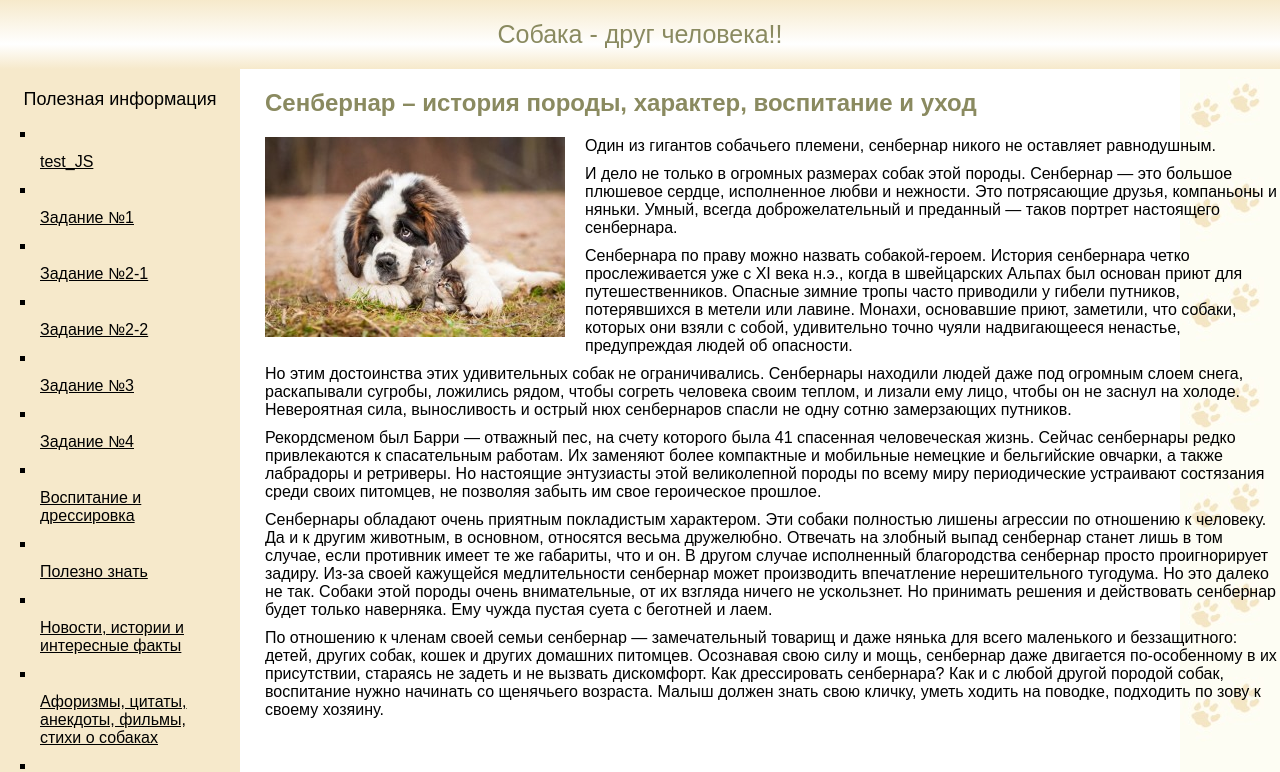
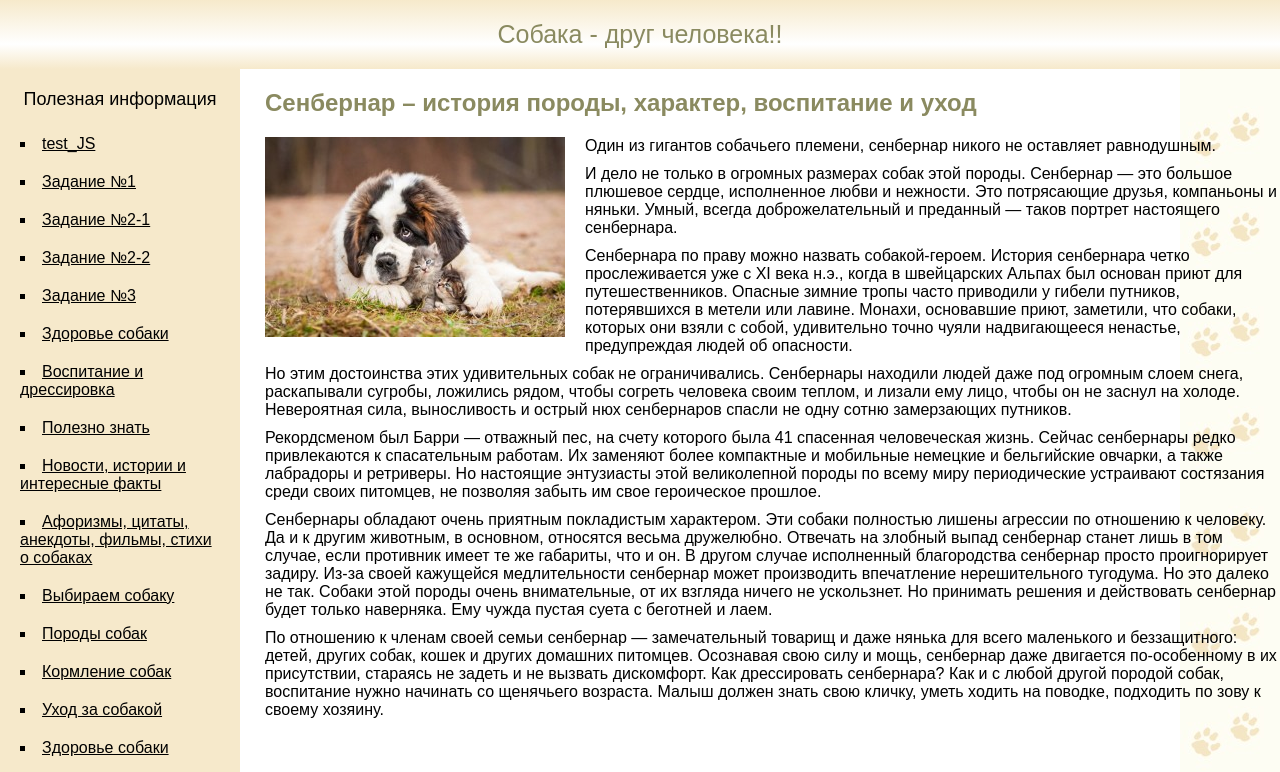
Before and after one commit to VeronikaSavanchuk/test_js, a plain HTML site: page index.html in a window 1280 px wide. Shown: the top 772 px of the page. Drawn offline with Linux system fonts and the light colour scheme.

Commit message:
add links

```diff
--- a/index.html
+++ b/index.html
@@ -20,7 +20,7 @@
 							<li><a href="/anketa_if.html">Задание №2-1</a></li>
 							<li><a href="/anketa_oper.html">Задание №2-2</a></li>
 							<li><a href="/words.html">Задание №3</a></li>
-							<li><a href="/country.html">Задание №4</a></li>
+							<li><a href="/">Здоровье собаки</a></li>
 							<li><a href="/">Воспитание и дрессировка</a></li>
 							<li><a href="/">Полезно знать</a></li>
 							<li><a href="/">Новости, истории и интересные факты</a></li>
--- a/styles.css
+++ b/styles.css
@@ -72,9 +72,11 @@ p {
 .b-aside {
 	list-style: square inside;
 }
+.b-aside li{
+	padding:10px 0;
+}
+
 .b-aside li a{
-	padding:10px 10px 10px 20px;
-	display:block;
 	color: #000;
 }
 .b-aside li a:hover{
```
Also changed, not shown: simply.html (+1 -0 lines).
